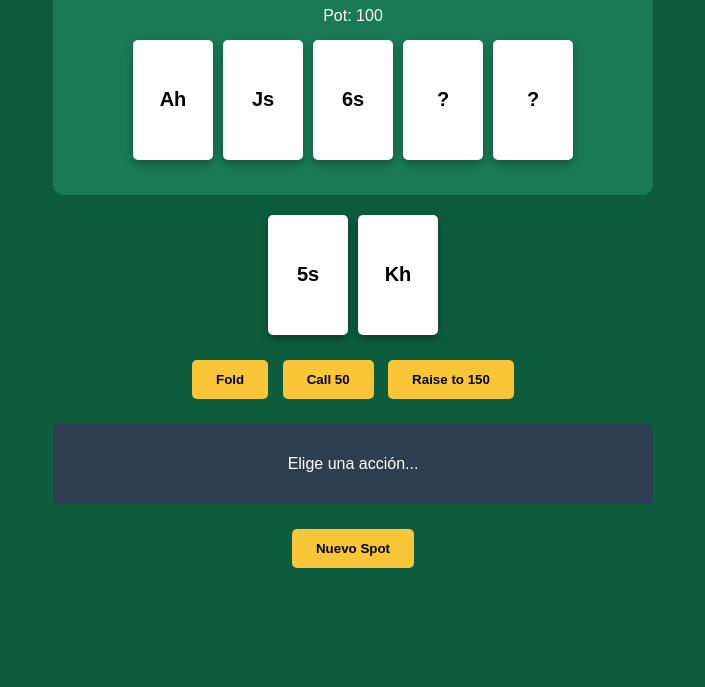
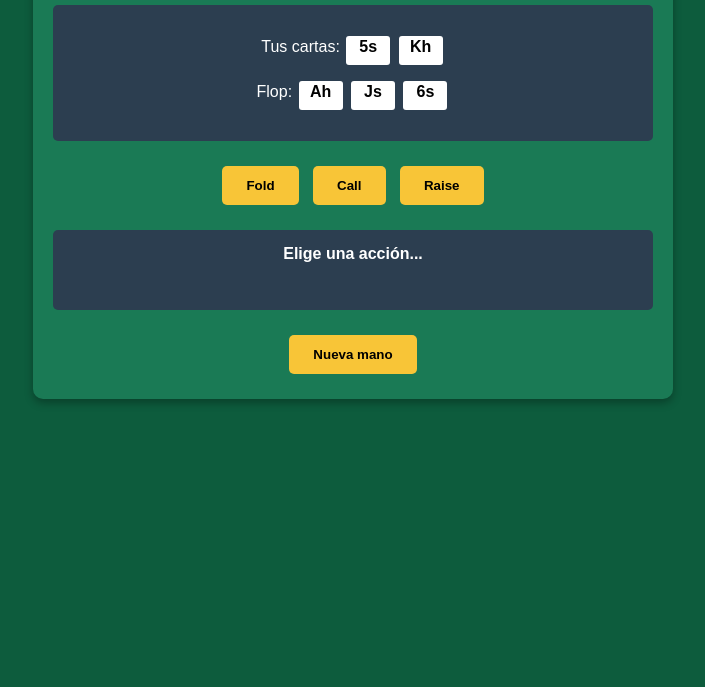
Before and after one commit to mrjuangimenez-gif/poker-practice, a plain HTML site: page index.html in a window 1280 px wide. Shown: the part 113-800 px from the top of the page, without its empty margins (287-992 px from the left). Drawn offline with Linux system fonts and the light colour scheme.

Commit message:
Add files via upload

```diff
--- a/index.html
+++ b/index.html
@@ -2,6 +2,7 @@
 <html lang="es">
 <head>
   <meta charset="UTF-8">
+  <meta name="viewport" content="width=device-width, initial-scale=1.0">
   <title>Poker Practice Wizard</title>
   <link rel="stylesheet" href="style.css">
 </head>
@@ -9,40 +10,34 @@
   <div class="container">
     <h1>Poker Practice Wizard</h1>
 
-    <!-- Tablero -->
-    <div class="board">
-      <div class="pot">Pot: 100</div>
-      <div class="cards-board">
-        <div class="card" id="flop1">?</div>
-        <div class="card" id="flop2">?</div>
-        <div class="card" id="flop3">?</div>
-        <div class="card" id="turn">?</div>
-        <div class="card" id="river">?</div>
-      </div>
-    </div>
-
-    <!-- Tus cartas -->
-    <div class="player-cards">
-      <div class="card" id="card1">?</div>
-      <div class="card" id="card2">?</div>
+    <!-- Tablero de cartas -->
+    <div class="hand-info">
+      <p>Tus cartas:
+        <span class="card" id="card1">--</span>
+        <span class="card" id="card2">--</span>
+      </p>
+      <p>Flop:
+        <span class="card" id="flop1">--</span>
+        <span class="card" id="flop2">--</span>
+        <span class="card" id="flop3">--</span>
+      </p>
     </div>
 
     <!-- Acciones -->
     <div class="actions">
       <button onclick="makeDecision('fold')">Fold</button>
-      <button onclick="makeDecision('call')">Call 50</button>
-      <button onclick="makeDecision('raise')">Raise to 150</button>
+      <button onclick="makeDecision('call')">Call</button>
+      <button onclick="makeDecision('raise')">Raise</button>
     </div>
 
     <!-- Feedback -->
     <div class="feedback">
-      <p id="feedback-text">Elige una acción...</p>
+      <p id="feedback-text">Elige una acción para recibir feedback</p>
     </div>
 
-    <button onclick="newHand()">Nuevo Spot</button>
+    <button onclick="newHand()">Nueva mano</button>
   </div>
 
-  <script src="https://cdn.jsdelivr.net/npm/deck-of-cards@0.1.8/dist/deck.min.js"></script>
   <script src="script.js"></script>
 </body>
 </html>
--- a/script.js
+++ b/script.js
@@ -5,6 +5,7 @@ const btnOpenRange = [
   'AKo','AQo','AJo','ATo','KQs','KJs','KTs','QJs','QTs','JTs','T9s','98s','87s','76s','65s','54s'
 ];
 
+// Generar nueva mano aleatoria
 function newHand() {
   // Generar mano aleatoria
   const hand = generateRandomHand();
@@ -17,17 +18,17 @@ function newHand() {
   document.getElementById('flop2').textContent = flop[1];
   document.getElementById('flop3').textContent = flop[2];
 
-  // Resetear turn/river
-  document.getElementById('turn').textContent = '?';
-  document.getElementById('river').textContent = '?';
-
+  // Resetear feedback
   document.getElementById('feedback-text').textContent = 'Elige una acción...';
 }
 
+// Evaluar decisión del jugador
 function makeDecision(action) {
   const card1 = document.getElementById('card1').textContent;
   const card2 = document.getElementById('card2').textContent;
-  const hand = card1 + card2;
+
+  // Crear notación de mano (ej: "AKs")
+  const hand = card1[0] + card2[0] + (card1[1] === card2[1] ? 's' : 'o');
 
   let feedback = '';
 
@@ -53,7 +54,11 @@ function generateRandomHand() {
   const ranks = ['A','K','Q','J','T','9','8','7','6','5','4','3','2'];
   const suits = ['s','h','d','c'];
 
-  const randomCard = () => ranks[Math.floor(Math.random() * ranks.length)] + suits[Math.floor(Math.random() * suits.length)];
+  const randomCard = () => {
+    const rank = ranks[Math.floor(Math.random() * ranks.length)];
+    const suit = suits[Math.floor(Math.random() * suits.length)];
+    return rank + suit;
+  };
 
   return [randomCard(), randomCard()];
 }
@@ -64,10 +69,14 @@ function generateRandomFlop() {
 
   const flop = [];
   for (let i = 0; i < 3; i++) {
-    flop.push(ranks[Math.floor(Math.random() * ranks.length)] + suits[Math.floor(Math.random() * suits.length)]);
+    const rank = ranks[Math.floor(Math.random() * ranks.length)];
+    const suit = suits[Math.floor(Math.random() * suits.length)];
+    flop.push(rank + suit);
   }
   return flop;
 }
 
-// Inicializar
-newHand();
+// Ejecutar al cargar la página
+window.onload = function() {
+  newHand();
+};
--- a/style.css
+++ b/style.css
@@ -10,34 +10,35 @@ body {
 .container {
   max-width: 600px;
   margin: 0 auto;
-}
-
-.board {
   background: #1a7a55;
   padding: 20px;
   border-radius: 10px;
+  box-shadow: 0 4px 8px rgba(0,0,0,0.3);
+}
+
+h1 {
+  color: #f8c537;
+  margin-bottom: 20px;
+}
+
+.hand-info {
+  background: #2c3e50;
+  padding: 15px;
+  border-radius: 5px;
   margin: 20px 0;
 }
 
-.cards-board, .player-cards {
-  display: flex;
-  justify-content: center;
-  gap: 10px;
-  margin: 15px 0;
-}
-
 .card {
-  width: 80px;
-  height: 120px;
+  display: inline-block;
+  width: 40px;
+  height: 25px;
   background: white;
-  border-radius: 5px;
-  display: flex;
-  align-items: center;
-  justify-content: center;
+  border-radius: 3px;
   color: black;
   font-weight: bold;
-  font-size: 20px;
-  box-shadow: 0 4px 8px rgba(0,0,0,0.3);
+  margin: 0 2px;
+  padding: 2px;
+  text-align: center;
 }
 
 .actions {
@@ -67,3 +68,8 @@ button:hover {
   margin: 20px 0;
   min-height: 50px;
 }
+
+#feedback-text {
+  font-weight: bold;
+  margin: 0;
+}
```
